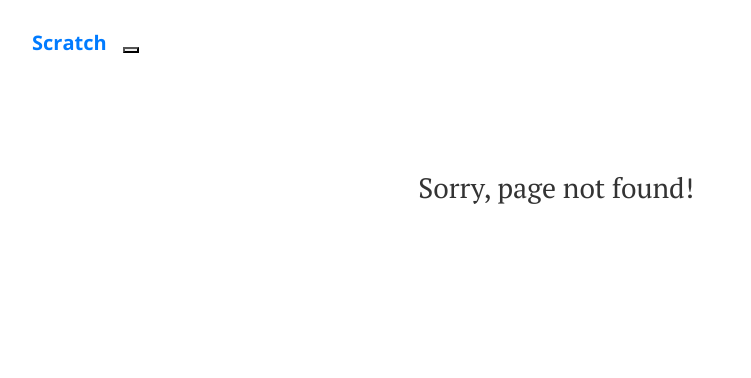
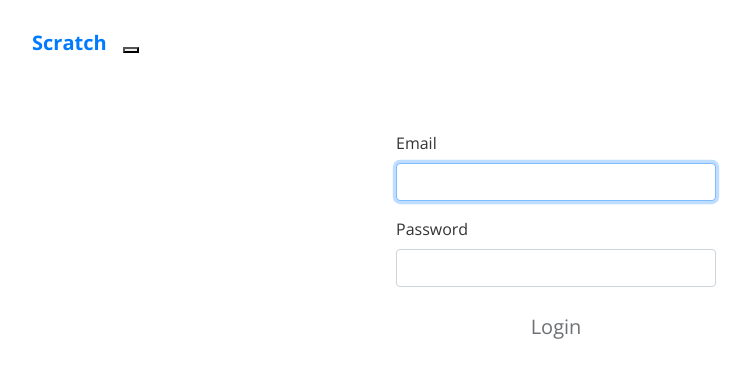
Before and after one commit to sohail87/serverless-stack-react-notes-app-client, a React (Create React App) app: page /login in a window 1280 px wide. Before the commit this address had no page. Shown: the top 378 px of the page, without its empty margins (84-835 px from the left). Built offline with nearby package versions, Linux system fonts and the light colour scheme.

Commit message:
login page

```diff
--- a/src/Routes.js
+++ b/src/Routes.js
@@ -2,11 +2,13 @@
 import { Route, Switch } from "react-router-dom";
 import Home from "./containers/Home";
 import NotFound from "./containers/NotFound";
+import Login from "./containers/Login";
 
 
 export default () =>
   <Switch>
     <Route path="/" exact component={Home} />
+    <Route path="/login" exact component={Login} />
     { /* Finally, catch all unmatched routes */ }
     <Route component={NotFound} />
   </Switch>;
--- /dev/null
+++ b/src/containers/Login.css
@@ -0,0 +1,10 @@
+@media all and (min-width: 480px) {
+  .Login {
+    padding: 60px 0;
+  }
+
+  .Login form {
+    margin: 0 auto;
+    max-width: 320px;
+  }
+}
--- /dev/null
+++ b/src/containers/Login.js
@@ -0,0 +1,62 @@
+import React, { Component } from "react";
+import { Button, FormGroup, FormControl, ControlLabel } from "react-bootstrap";
+import "./Login.css";
+
+export default class Login extends Component {
+  constructor(props) {
+    super(props);
+
+    this.state = {
+      email: "",
+      password: ""
+    };
+  }
+
+  validateForm() {
+    return this.state.email.length > 0 && this.state.password.length > 0;
+  }
+
+  handleChange = event => {
+    this.setState({
+      [event.target.id]: event.target.value
+    });
+  }
+
+  handleSubmit = event => {
+    event.preventDefault();
+  }
+
+  render() {
+    return (
+      <div className="Login">
+        <form onSubmit={this.handleSubmit}>
+          <FormGroup controlId="email" bsSize="large">
+            <ControlLabel>Email</ControlLabel>
+            <FormControl
+              autoFocus
+              type="email"
+              value={this.state.email}
+              onChange={this.handleChange}
+            />
+          </FormGroup>
+          <FormGroup controlId="password" bsSize="large">
+            <ControlLabel>Password</ControlLabel>
+            <FormControl
+              value={this.state.password}
+              onChange={this.handleChange}
+              type="password"
+            />
+          </FormGroup>
+          <Button
+            block
+            bsSize="large"
+            disabled={!this.validateForm()}
+            type="submit"
+          >
+            Login
+          </Button>
+        </form>
+      </div>
+    );
+  }
+}
```
